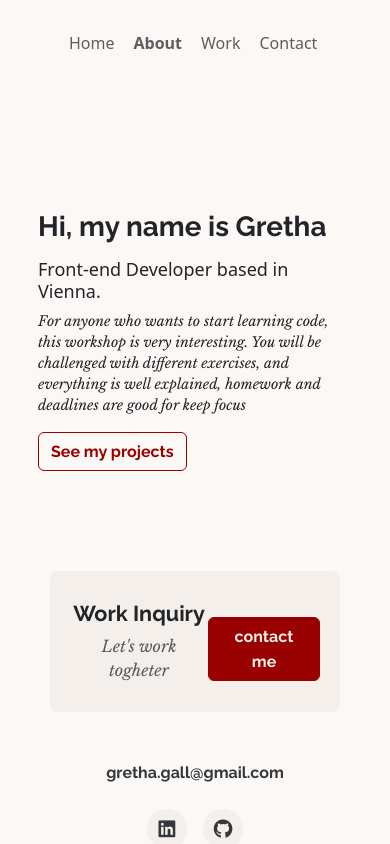
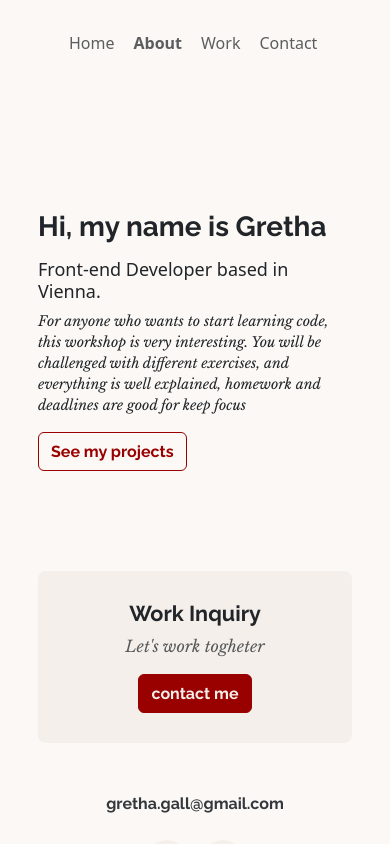
Before and after one commit to grethaga/react-portfolio, a React (Create React App) app: page /about in a window 390 px wide. Shown: the top 844 px of the page. Built offline with nearby package versions, Linux system fonts and the light colour scheme; a small style sheet from the web is missing.

Commit message:
add responsiveness to contact box

```diff
--- a/src/components/Footer.js
+++ b/src/components/Footer.js
@@ -4,9 +4,9 @@ import { Link } from "react-router-dom";
 
 export default function Footer() {
   return (
-    <div className="container">
+    <div className="container p-0">
       <div className="footer">
-        <div className="contact-box d-flex justify-content-between mb-5">
+        <div className="contact-box px-sm-5 justify-content-between mb-5">
           <div>
             <h4>Work Inquiry</h4>
             <p className="text-muted mb-0">Let's work togheter</p>
--- a/src/style/Footer.css
+++ b/src/style/Footer.css
@@ -12,14 +12,15 @@
 }
 
 .contact-box {
+  display: block;
   background-color: #f4efea;
-  padding: 30px 70px;
+  padding: 30px 20px;
   border-radius: 8px;
 }
 
-@media (max-width: 512px) {
+@media (min-width: 470px) {
   .contact-box {
-    padding: 30px 20px;
+    display: flex;
   }
 }
 
@@ -31,11 +32,6 @@
 
 .email-link:hover {
   color: var(--secondary-color);
-}
-
-.footer .contact-btn {
-  color: white;
-  background-color: var(--secondary-color);
 }
 
 .footer .contact-btn:hover {
```
